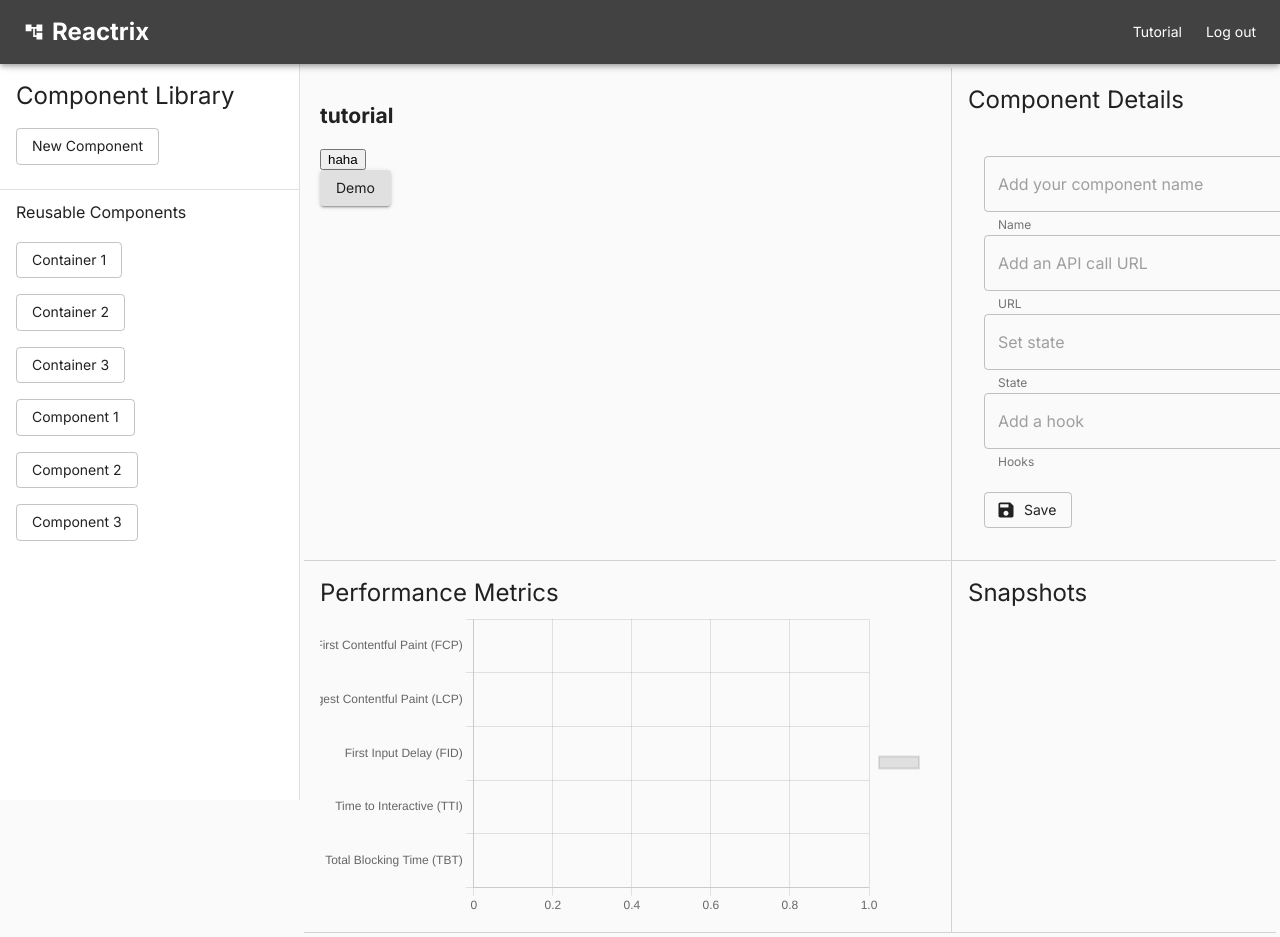
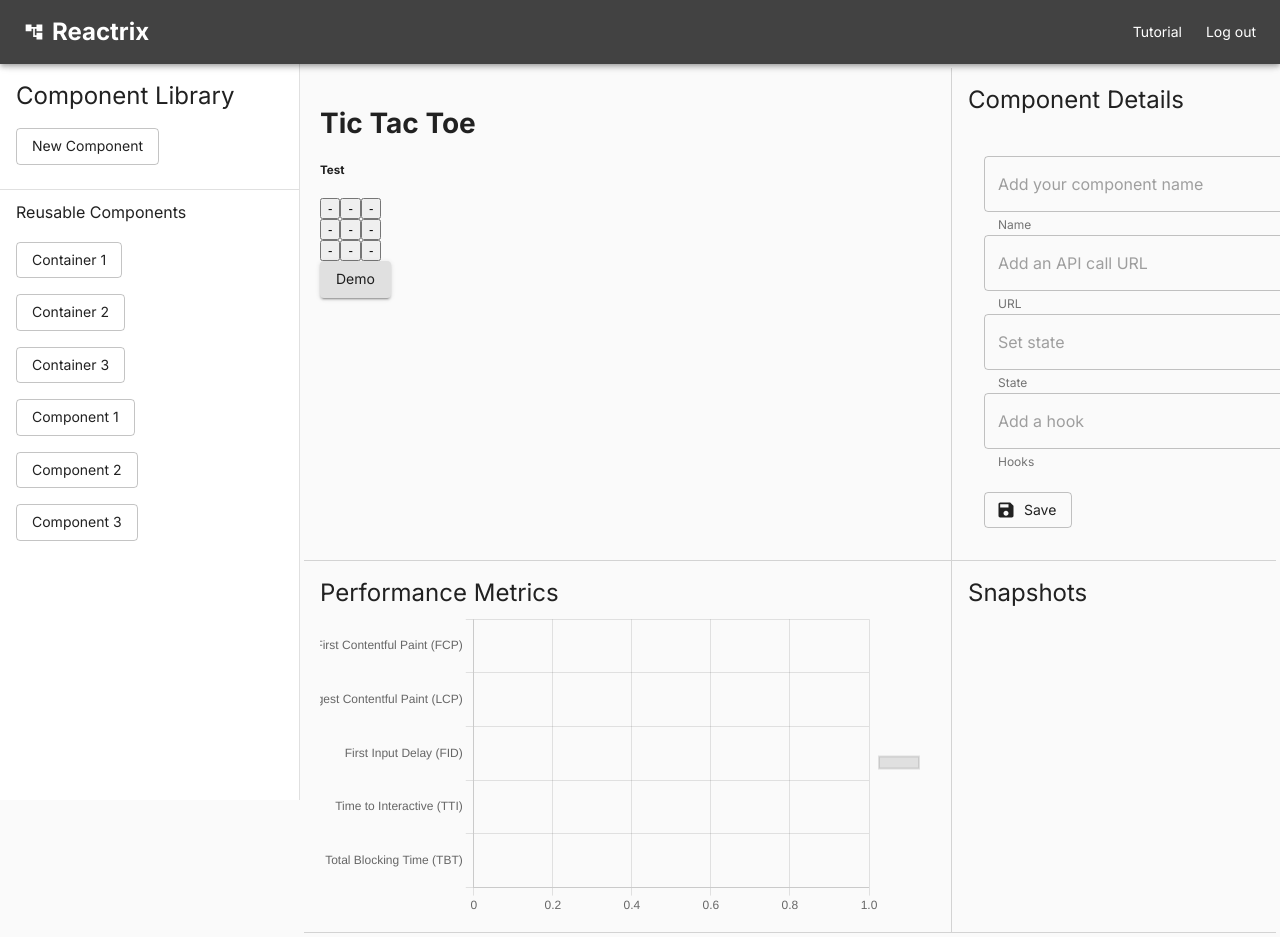
Before and after one commit to oslabs-beta/Reactrix, a React app: page /dashboard/demo in a window 1280 px wide. Shown: the top 937 px of the page. Built offline with nearby package versions, Linux system fonts and the light colour scheme; no server answers.

Commit message:
attached Profiler to prototype and confirmed that render times can be gathered

```diff
--- a/src/client/App.tsx
+++ b/src/client/App.tsx
@@ -13,6 +13,7 @@ import SignIn from './components/SignIn';
 import UserContext from './UserContext';
 import Tutorial from './components/ComponentTutorial';
 import ComponentTree from './containers/ComponentTree';
+import Prototype from './prototype/prototype';
 
 const App = () => {
   const [user, setUser] = useState(null);
@@ -56,7 +57,7 @@ const App = () => {
               <Route path="/" element={user ? <Navigate to="/dashboard" /> : <SignIn />} />
               <Route path="/dashboard" element={<Main />} >
                   <Route index element={<ComponentTree />} />
-                  <Route path="demo" element={<Tutorial />} />
+                  <Route path="demo" element={<Prototype />} />
                 <Route path="test" element={<Tutorial />} />
               </Route>
               <Route path="/tutorial" element={<Tutorial />} />
--- /dev/null
+++ b/src/client/prototype/prototype.tsx
@@ -0,0 +1,107 @@
+import React, { Component, Profiler } from 'react';
+import { render } from 'react-dom';
+
+export default function Prototype() {
+  return (
+    <Profiler id="Prototype" onRender={(
+      id, // the "id" prop of the Profiler tree that has just committed
+      phase, // either "mount" (if the tree just mounted) or "update" (if it re-rendered)
+      actualDuration, // time spent rendering the committed update
+      baseDuration, // estimated time to render the entire subtree without memoization
+      startTime, // when React began rendering this update
+      commitTime, // when React committed this update
+      interactions // the Set of interactions belonging to this update
+    ) => {
+      // Aggregate or log render timings...
+      console.log('this is id', id);
+      console.log('this is phase', phase);
+      console.log('this is actualDuration', actualDuration);
+      console.log('this is baseDuration', baseDuration);
+      console.log('this is startTime', startTime);
+      console.log('this is commitTime', commitTime);
+      console.log('this is interactions', interactions);
+    }}>
+    <div>
+      <h1>Tic Tac Toe</h1>
+      <BoardWrapper />
+    </div>
+    </Profiler>
+  );
+}
+
+function BoardWrapper() {
+  return(
+    <div>
+      <h5>Test</h5>
+      <Board />
+    </div>
+  )
+}
+
+function Board(props: any) {
+  const [text, setText] = React.useState([
+    ['-', '-', '-'],
+    ['-', '-', '-'],
+    ['-', '-', '-']
+  ]);
+  const [turnX, setTurnX] = React.useState(true);
+
+  const rows = text.map((text, i) => {
+    return <Row key={i} rowNum={i} text={text} turnX={turnX} setText={setText} setTurnX={setTurnX} />;
+  });
+
+  React.useEffect(() => {
+    const result = checkResults();
+    if (result) {
+      alert(result);
+    }
+  }, [text]);
+
+  function checkResults() {
+    const runs = [...text];
+    for (let c = 0; c < 3; c++) {
+      runs.push(text.map((row) => row[c]));
+    }
+    runs.push(text.map((row, i) => row[i]));
+    runs.push(text.map((row, i) => row[2 - i]));
+    for (let run of runs) {
+      if (run.filter((x) => x === run[0]).length === 3) {
+        if (run[0] === 'X') {
+          return 'X wins';
+        } else if (run[0] === 'O') {
+          return 'O wins';
+        }
+      }
+    }
+    if (text.flat().filter((x) => x === '-').length === 0) {
+      return 'Draw';
+    }
+  }
+
+  return <div>{rows}</div>;
+}
+
+function Row(props: any) {
+  const boxes = props.text.map((text: string, i: number) => <Box key={i} rowNum={props.rowNum} col={i} text={text} turnX={props.turnX} setText={props.setText} setTurnX={props.setTurnX} />);
+  return <div>{boxes}</div>;
+}
+
+function Box(props: any) {
+  const update = () => {
+    if (props.text !== '-') {
+      return;
+    }
+    let newChar = props.turnX ? 'X' : 'O';
+    props.setTurnX(!props.turnX);
+    props.setText((text: any) => {
+      const newText = text.map((row: any) => [...row]);
+      newText[props.rowNum][props.col] = newChar;
+      return newText;
+    });
+  };
+  return (
+    <button className="box" onClick={update}>
+      {props.text}
+    </button>
+  );
+}
```
